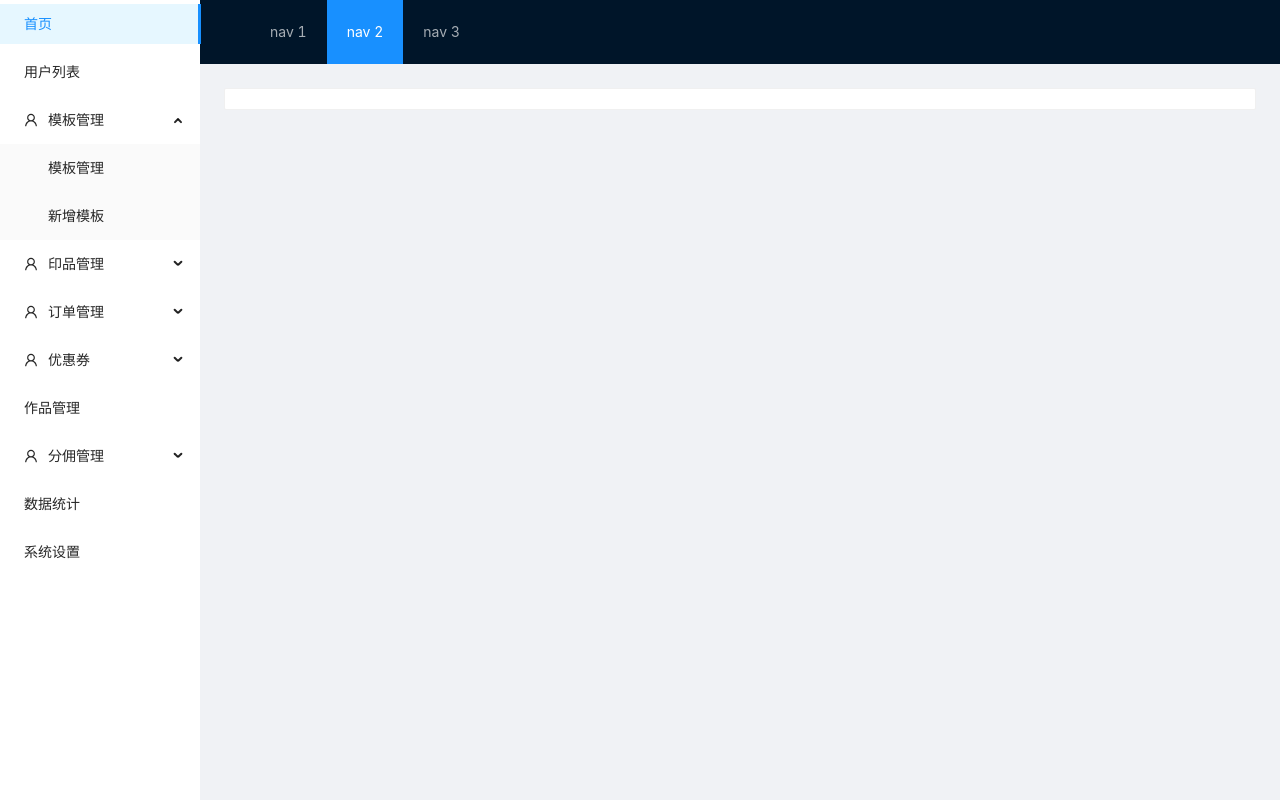
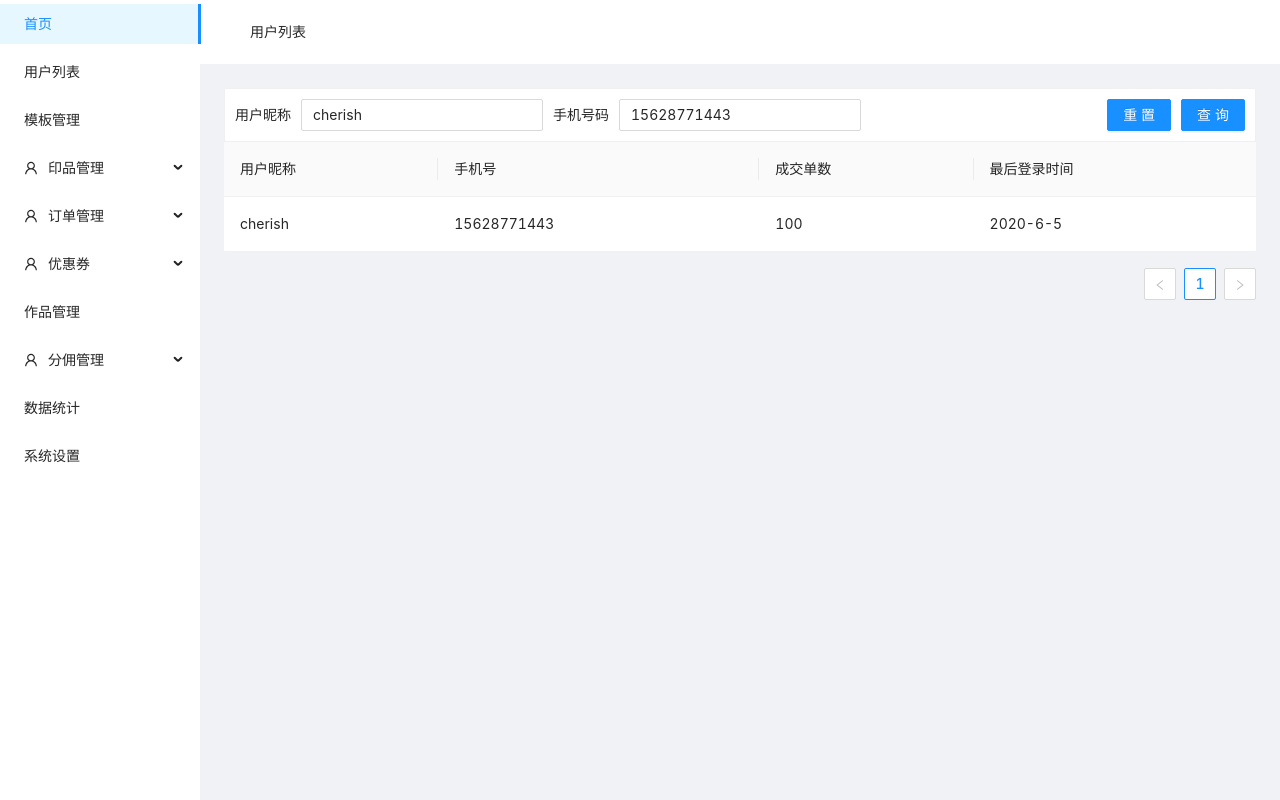
Before and after one commit to cherish553/react-admin, a React app: page /#/userList in a window 1280 px wide. Built offline with nearby package versions, Linux system fonts and the light colour scheme.

Commit message:
feat:模板管理完成

```diff
--- a/src/index.scss
+++ b/src/index.scss
@@ -1,4 +1,15 @@
 @import '~antd/dist/antd.css';
+
+* {
+  margin: 0;
+  padding: 0;
+}
+
+p {
+  white-space: nowrap;
+  margin: 0;
+}
+
 body {
   margin: 0;
   font-family: -apple-system, BlinkMacSystemFont, 'Segoe UI', 'Roboto', 'Oxygen',
@@ -12,10 +23,15 @@ code {
   font-family: source-code-pro, Menlo, Monaco, Consolas, 'Courier New',
     monospace;
 }
-#root,.ant-layout{
+
+#root,
+.ant-layout {
   height: 100%;
 }
 
-.ant-card-body{
-  padding:10px
+.ant-card-body {
+  padding: 10px
 }
+.ant-layout-header{
+  background-color: white;
+}
--- a/src/layout/Sider/index.tsx
+++ b/src/layout/Sider/index.tsx
@@ -7,25 +7,26 @@ const { SubMenu } = Menu;
 const { Sider } = Layout;
 const Siders = () => {
   let router = useHistory();
-  const jumpToPage=(url:string)=>{
-    router.push(url)
-  }
+  const jumpToPage = (url: string) => {
+    router.push(url);
+  };
   return (
     <Sider width={200} className="site-layout-background">
       <Menu
+        openKeys={["1"]}
+        // selectedKeys
         mode="inline"
         defaultSelectedKeys={["1"]}
         defaultOpenKeys={["sub1"]}
         style={{ height: "100%", borderRight: 0 }}
       >
-        {/*  */}
-        {/*  */}
-        <Menu.Item key="1" onClick={() => jumpToPage("/")}>首页</Menu.Item>
-        <Menu.Item key="2" onClick={() => jumpToPage("/userList")}>用户列表</Menu.Item>
-        <SubMenu key="sub1" icon={<UserOutlined />} title="模板管理">
-          <Menu.Item key="5">模板管理</Menu.Item>
-          <Menu.Item key="6">新增模板</Menu.Item>
-        </SubMenu>
+        <Menu.Item key="1" onClick={() => jumpToPage("/")}>
+          首页
+        </Menu.Item>
+        <Menu.Item key="2" onClick={() => jumpToPage("/userList")}>
+          用户列表
+        </Menu.Item>
+        <Menu.Item key="3" onClick={() => jumpToPage("/template")}>模板管理</Menu.Item>
         <SubMenu key="sub2" icon={<UserOutlined />} title="印品管理">
           <Menu.Item key="7">印品管理</Menu.Item>
           <Menu.Item key="8">类目管理</Menu.Item>
--- /dev/null
+++ b/src/layout/Top/index.tsx
@@ -0,0 +1,19 @@
+import React, { useEffect, useState } from "react";
+import { Layout } from "antd";
+import { withRouter } from "react-router-dom";
+import { routerObj } from "@/util/router";
+const { Header } = Layout;
+function Top(props: any) {
+  const [title, setTitle] = useState("");
+  useEffect(() => {
+    const pathname = props.location.pathname;
+    setTitle(routerObj[pathname]);
+  }, [props, props.location.pathname]);
+  return (
+    <Header className="header">
+      <div className="logo" />
+      <div>{title}</div>
+    </Header>
+  );
+}
+export default withRouter(Top);
--- a/src/page/home/index.tsx
+++ b/src/page/home/index.tsx
@@ -8,13 +8,14 @@ interface HomeList {
   title: string;
   count: number;
 }
-export default function Home() {
+export default function Home(aa:any) {
   const router = useHistory()
   useEffect(() => {
-    console.log(router)
+    // console.log(router)
+    // console.log(a)
     // Update the document title using the browser API
     // document.title = `You clicked ${count} times`;
-  },[router])
+  },[aa, router])
   const [homeList, setList] = useState([
     {
       title: "用户数",
--- /dev/null
+++ b/src/page/template/index.module.scss
@@ -0,0 +1,5 @@
+@import '@/style/index.scss';
+
+.mr20{
+    margin-right: 20px;
+}
--- /dev/null
+++ b/src/page/template/index.tsx
@@ -0,0 +1,89 @@
+import React, { useState, useEffect } from "react";
+import style from "./index.module.scss";
+import classnames from "classnames";
+import { Card, Input, Button, Table } from "antd";
+interface HomeList {
+  title: string;
+  count: number;
+}
+export default function UserList() {
+  const [serachForm, setSerachForm] = useState({
+    userName: "cherish",
+    phone: "15628771443",
+  });
+  const [userList, setuserList] = useState([
+    {
+      key: 1,
+      userName: "cherish",
+      phone: "15628771443",
+      dealCount: 100,
+      lastLoginDate: "2020-6-5",
+    },
+  ]);
+  const [rowSelection] = useState({
+    onChange: (selectedRowKeys: any, selectedRows: any) => {
+      console.log(
+        `selectedRowKeys: ${selectedRowKeys}`,
+        "selectedRows: ",
+        selectedRows
+      );
+    },
+    getCheckboxProps: (record: any) => ({
+      disabled: record.name === "Disabled User", // Column configuration not to be checked
+      name: record.name,
+    }),
+  });
+  const [userColumn, setuserColumn] = useState([
+    {
+      title: "模板名称",
+      dataIndex: "userName",
+    },
+    {
+      title: "适合尺寸",
+      dataIndex: "phone",
+    },
+    {
+      title: "使用中的产品数",
+      dataIndex: "dealCount",
+    },
+    {
+      title: "操作",
+      dataIndex: "",
+      render: (_: any, e: any) => (
+        <>
+          <Button size={"small"} onClick={() => changes(e)}>
+            编辑
+          </Button>
+          <Button size={"small"} onClick={() => changes(e)}>
+            删除
+          </Button>
+        </>
+      ),
+    },
+  ]);
+  const changes = (e: any): void => {
+    console.log(e);
+  };
+  return (
+    <div>
+      <Card>
+        <div className={style.search}>
+          <Button className={style.mr20} type={"primary"}>
+            删除
+          </Button>
+          <Button type={"primary"}>新增</Button>
+        </div>
+      </Card>
+      <div>
+        <Table
+          rowSelection={{
+            type: "checkbox",
+            ...rowSelection,
+          }}
+          columns={userColumn}
+          dataSource={userList}
+        ></Table>
+      </div>
+    </div>
+  );
+}
--- a/src/page/userList/index.module.scss
+++ b/src/page/userList/index.module.scss
@@ -1,5 +1,20 @@
 @import '@/style/index.scss';
 
-.w100{
+.w100 {
     width: 100%;
 }
+
+.search {
+    @include flex;
+    div {
+        @include flex;
+        input{
+            margin:0 10px;
+        }
+        button{
+            margin-left: 10px;
+        }
+
+    }
+
+}
--- a/src/page/userList/index.tsx
+++ b/src/page/userList/index.tsx
@@ -1,17 +1,76 @@
 import React, { useState, useEffect } from "react";
 import style from "./index.module.scss";
-import classnames from 'classnames';
-import { Card } from "antd";
+import classnames from "classnames";
+import { Card, Input, Button, Table } from "antd";
 interface HomeList {
   title: string;
   count: number;
 }
-export default function userList() {
-    return(
-        <div>
-        <Card className={style.w100}>
-
-        </Card>
+export default function UserList() {
+  const [serachForm, setSerachForm] = useState({
+    userName: "cherish",
+    phone: "15628771443",
+  });
+  const [userList, setuserList] = useState([
+    {
+      key: 1,
+      userName: "cherish",
+      phone: "15628771443",
+      dealCount: 100,
+      lastLoginDate: "2020-6-5",
+    },
+  ]);
+  const [userColumn, setuserColumn] = useState([
+    {
+      title: "用户昵称",
+      dataIndex: "userName",
+    },
+    {
+      title: "手机号",
+      dataIndex: "phone",
+    },
+    {
+      title: "成交单数",
+      dataIndex: "dealCount",
+    },
+    {
+      title: "最后登录时间",
+      dataIndex: "lastLoginDate",
+    },
+  ]);
+  return (
+    <div>
+      <Card className={classnames(style.w100)}>
+        <div className={style.search}>
+          <div>
+            <p>用户昵称</p>
+            <Input
+              onChange={(e) =>
+                setSerachForm({ ...serachForm, userName: e.target.value })
+              }
+              placeholder="请输入用户昵称"
+              value={serachForm.userName}
+            />
+            <p>手机号码</p>
+            <Input
+              maxLength={11}
+              type={"tel"}
+              onChange={(e) =>
+                setSerachForm({ ...serachForm, phone: e.target.value })
+              }
+              placeholder="请输入手机号"
+              value={serachForm.phone}
+            />
+          </div>
+          <div>
+            <Button type={"primary"}>重置</Button>
+            <Button type={"primary"}>查询</Button>
+          </div>
         </div>
-    )
+      </Card>
+      <div>
+        <Table columns={userColumn} dataSource={userList}></Table>
+      </div>
+    </div>
+  );
 }
--- a/src/router/index.tsx
+++ b/src/router/index.tsx
@@ -1,9 +1,10 @@
-import React,{useEffect} from "react";
+import React from "react";
 import { HashRouter, Route, Switch } from "react-router-dom";
-import Home from "@/page/home";
+import home from "@/page/home";
 import userList from "@/page/userList";
+import template from "@/page/template";
 import Sider from "@/layout/Sider";
-
+import Top from "@/layout/Top";
 import { Layout, Menu } from "antd";
 
 const { Header, Content } = Layout;
@@ -16,18 +17,7 @@ const BasicRoute = () => {
           <Layout>
             <Sider></Sider>
             <Layout>
-              <Header className="header">
-                <div className="logo" />
-                <Menu
-                  theme="dark"
-                  mode="horizontal"
-                  defaultSelectedKeys={["2"]}
-                >
-                  <Menu.Item key="1">nav 1</Menu.Item>
-                  <Menu.Item key="2">nav 2</Menu.Item>
-                  <Menu.Item key="3">nav 3</Menu.Item>
-                </Menu>
-              </Header>
+              <Top></Top>
               <Content
                 className="site-layout-background"
                 style={{
@@ -36,8 +26,9 @@ const BasicRoute = () => {
                   minHeight: 280,
                 }}
               >
-                <Route exact path="/" component={Home} />
+                <Route exact path="/" component={home} />
                 <Route exact path="/userList" component={userList} />
+                <Route exact path="/template" component={template} />
               </Content>
             </Layout>
           </Layout>
--- /dev/null
+++ b/src/util/router.ts
@@ -0,0 +1,8 @@
+interface RouterObj {
+    [prop:string]:string
+}
+export const routerObj:RouterObj = {
+    '/': '首页',
+    '/userList':'用户列表',
+    '/template':'模板管理'
+}
```
Also changed, not shown: 1 other file (tests, documents, lock files or other folders).
